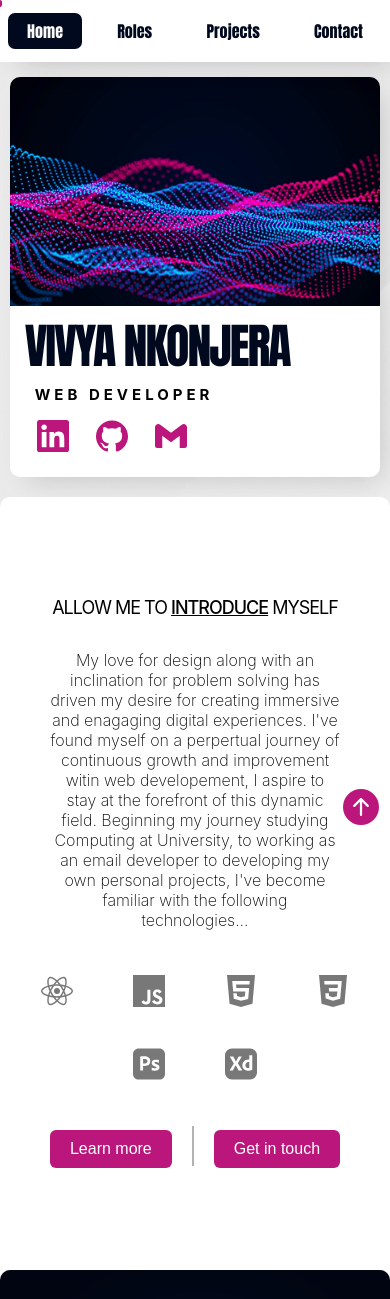
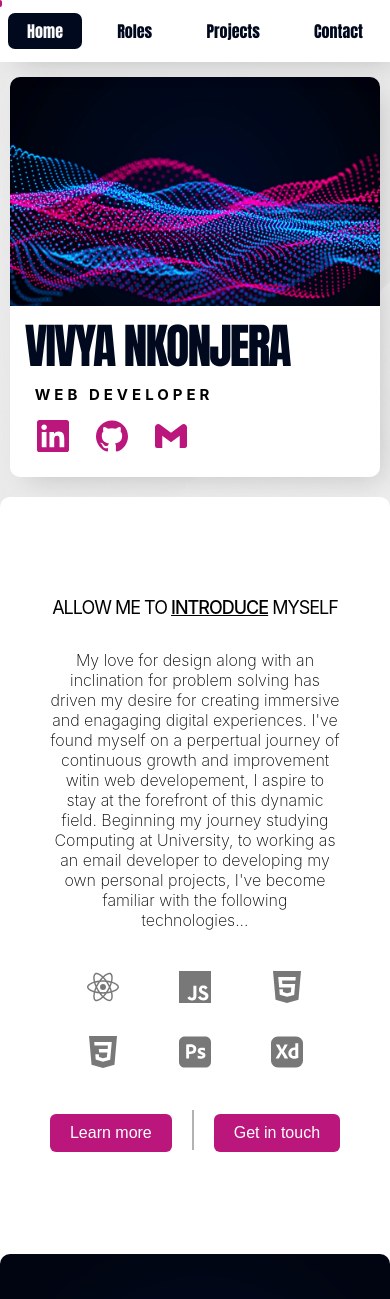
Before and after one commit to vivyankonjera/my-portfolio, a React (Create React App) app: page / in a window 390 px wide. Shown: the top 1299 px of the page. Built offline with nearby package versions, Linux system fonts and the light colour scheme.

Commit message:
deployed portfolio

```diff
--- a/src/App.css
+++ b/src/App.css
@@ -185,4 +185,8 @@ button,
         font-weight: normal;
         font-size: 18px;
     }
+
+    #scrollTopBtn {
+        display: none;
+    }
 }
--- a/src/styles/intro.css
+++ b/src/styles/intro.css
@@ -180,6 +180,12 @@
     #aboutText {
         font-size: 1rem;
     }
+
+    #aboutIcons {
+        margin: 0 auto;
+        width: 80%;
+        line-height: 60px;
+    }
 }
 
 @media screen and (max-width: 458px) {
```
Also changed, not shown: 6 other files (tests, documents, lock files or other folders).
